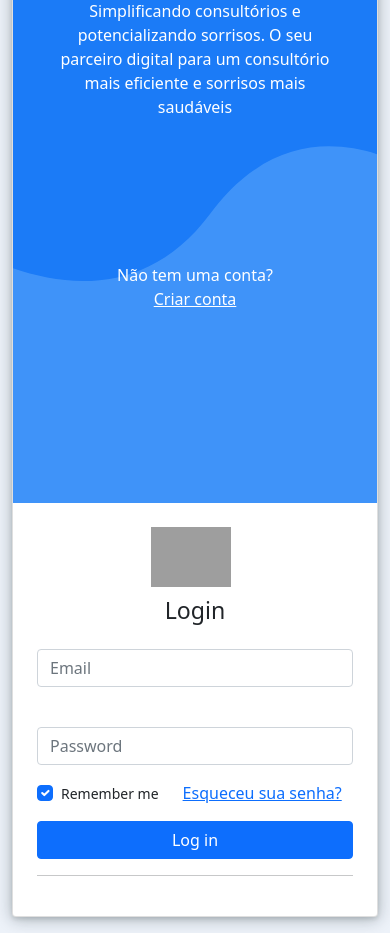
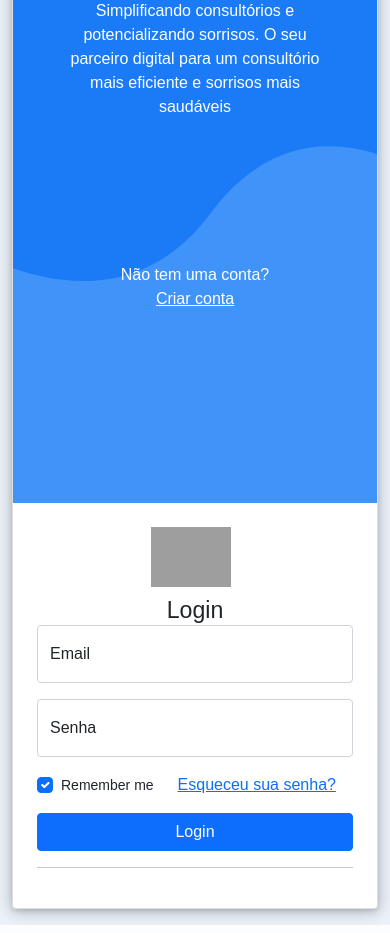
Before and after one commit to Ranierelp/SmileSync, a Django app: page /user/login/ in a window 390 px wide. Shown: the part 331-1264 px from the top of the page. Run offline with Django 5.2, Linux system fonts and the light colour scheme; some libraries are stand-ins or nearby versions; grey boxes are pictures that could not be loaded.

Commit message:
login_view, correlção no models

```diff
--- a/templates/base.html
+++ b/templates/base.html
@@ -8,18 +8,16 @@
     <title>SmileSync</title>
 
     <link rel="stylesheet" href="https://cdnjs.cloudflare.com/ajax/libs/font-awesome/5.15.4/css/all.min.css" />
-    <link rel="stylesheet" href="{% static 'css/odontograma.css' %}" />
     <link rel="stylesheet" href="https://cdn.jsdelivr.net/npm/sweetalert2@10/dist/sweetalert2.min.css">
     <link href="https://cdn.jsdelivr.net/npm/bootstrap@5.1.0/dist/css/bootstrap.min.css" rel="stylesheet" />
-    <link rel="stylesheet" href="{% static 'css/register.css' %}">
-    <link rel="stylesheet" href="{% static 'css/login.css'%}">
+    <link rel="stylesheet" href="{% static 'css/odontograma.css' %}" />
     <script src="https://cdn.jsdelivr.net/npm/sweetalert2@10"></script>
 
 {% block content  %}
 
 {% endblock content  %}
 
-    <script src="{% static "js/odontograma.js" %}"></script>
+    <script src="{% static 'js/odontograma.js' %}"></script>
     <script src="https://cdn.jsdelivr.net/npm/bootstrap@5.1.0/dist/js/bootstrap.bundle.min.js"></script>
 </body>
 </html>
--- a/templates/users/login.html
+++ b/templates/users/login.html
@@ -2,7 +2,9 @@
 {% load static %}
 
 {% block content %}
-
+<head>
+    <link rel="stylesheet" href="{% static 'css/login.css'%}">
+</head>
 <html>
     <body>
         <div class="container-fluid">
@@ -12,7 +14,7 @@
                     <div class="card overflow-hidden bg-body-tertiary rounded">
                         <div class="card-body p-0">
                             <div class="row gx-8 h-100">
-                                <div class="col-md-5 text-center bg-card-gradient left-column" style="padding-bottom: 120px;">
+                                <div class="col-md-6 text-center bg-card-gradient left-column" style="padding-bottom: 120px;">
                                     <div class="position-relative p-4 pb-md-7 ">
                                         <div class="z-1 position-relative">
                                             <img src="{% static 'img/SmileSync_name_logo.svg ' %}" alt="Logo" class="img-fluid">
@@ -35,15 +37,15 @@
                                                 <img src="{% static 'img/logo_dente.svg ' %}" alt="" class="img-fluid" style="max-width: 80px; margin-bottom: 10px; margin-left: -8px;">
                                                 <h3 class="mb-0">Login</h3>
                                             </div>
-                                        <form action="" method="post">
+                                        <form action="{% url "login_view" %}" method="post">
                                             {% csrf_token %}
-                                            <div class="mb-3">
-                                                <label for="email" class="form-label"></label>
-                                                <input type="email" class="form-control" id="email" placeholder="Email" name="email">
+                                            <div class="form-floating mb-3">
+                                                {{form.email}}
+                                                <label for="{{ form.email.id_for_label }}">Email</label>
                                             </div>
-                                            <div class="mb-3">
-                                                <label for="password" class="form-label"></label>
-                                                <input type="password" class="form-control" id="password" placeholder="Password" name="password">
+                                            <div class="form-floating mb-3">
+                                                {{form.password}}
+                                                <label for="{{ form.password.id_for_label }}">Senha</label>
                                             </div>
                                             <div class="mb-3">
                                                 <div class="row align-items-center">
@@ -54,10 +56,12 @@
                                                 </div>
                                             </div>
                                             <div class="mb-3">
-                                                <button class="btn btn-primary w-100" type="submit" name="submit">Log in</button>
+                                                <button class="btn btn-primary w-100" type="submit" name="submit">Login</button>
                                                 <hr>
+                                                </div>
+                                        </form>
                                             </div>
-                                        </form>
+                                        </div>
                                     </div>
                                 </div>
                             </div>
@@ -66,8 +70,20 @@
                 </div>
             </div>
         </div>
-    </div>
-</body>
+    </body>
+    <script>
+        {% if form.errors %}
+          {% for field, errors in form.errors.items %}
+            {% for error in errors %}
+              Swal.fire({
+                icon: 'error',
+                title: 'Oops...',
+                text: '{{ error }}',
+              });
+            {% endfor %}
+          {% endfor %}
+        {% endif %}
+      </script>
 
 {% endblock content %}
 </html>
--- a/templates/users/register.html
+++ b/templates/users/register.html
@@ -2,6 +2,10 @@
 {% load static %}
 
 {% block content %}
+<head>
+    <link rel="stylesheet" href="{% static 'css/register.css' %}">
+</head>
+
 <body>
     <div class="container-fluid">
         <div class="row min-vh-100">
@@ -28,7 +32,7 @@
                             <div class="col-md-6 d-flex flex-center">
                                 <div class="p-4 p-md-5 flex-grow-1">
                                     <h3>Register</h3>
-                                    <form  method="post" action="{% url "clinic_register" %}">
+                                    <form  method="post" action="{% url "clinic_register_view" %}">
                                         {% csrf_token %}
                                         <div class="form-floating mb-3">
                                             {{ form.name_clinic }}
--- a/user/forms.py
+++ b/user/forms.py
@@ -2,6 +2,7 @@ from django import forms
 from .models import CustomUser, Clinic, Dentist
 from django.core.validators import MinLengthValidator
 from . import validations
+from django.contrib.auth.forms import AuthenticationForm
 
 class ClinicRegistrationForm(forms.Form):
     name_clinic = forms.CharField(
@@ -14,6 +15,7 @@ class ClinicRegistrationForm(forms.Form):
     )
     cnpj = forms.CharField(
         label='CNPJ',
+        validators=[validations.cnpj_unique],
         widget=forms.TextInput(attrs={
             'class': 'form-control',
             'placeholder': 'CNPJ'
@@ -62,6 +64,8 @@ class ClinicRegistrationForm(forms.Form):
     def save(self, commit=True):
         user = CustomUser.objects.create_user(
             email=self.cleaned_data['email'],
+            first_name = self.cleaned_data['name_clinic'],
+            phone=self.cleaned_data['phone'],
             password=self.cleaned_data['password'],
         )
         user.type_user = 'C'
@@ -73,3 +77,33 @@ class ClinicRegistrationForm(forms.Form):
         )
 
         return user
+
+class LoginForm(AuthenticationForm):
+    def __init__(self, *args, **kwargs):
+        super(LoginForm, self).__init__(*args, **kwargs)
+        del self.fields['username']
+
+    email = forms.EmailField(
+        label='Email',
+        widget=forms.TextInput(attrs={
+            'class': 'form-control',
+            'placeholder': 'Email'
+        })
+    )
+
+    password = forms.CharField(
+        label='Senha',
+        widget=forms.PasswordInput(attrs={
+            'class': 'form-control',
+            'placeholder': 'Senha'
+        })
+    )
+
+    def clean(self):
+        email = self.cleaned_data['email']
+        password = self.cleaned_data['password']
+        user = CustomUser.objects.filter(email=email).first()
+        if user is None:
+            raise forms.ValidationError('Usuário não encontrado.')
+
+        return self.cleaned_data
--- a/user/models.py
+++ b/user/models.py
@@ -58,17 +58,15 @@ class Clinic(models.Model):
         verbose_name = 'Clinic'
         verbose_name_plural = 'Clinics'
 
-
     def __str__(self):
         return self.user.first_name
 class Dentist(models.Model):
     user = models.OneToOneField(CustomUser, on_delete=models.CASCADE)
     cro = models.CharField(primary_key=True, max_length=15)
-    Clinic = models.ForeignKey(Clinic, on_delete=models.CASCADE)
+    clinic = models.ForeignKey(Clinic, on_delete=models.CASCADE)
 
     def __str__(self):
         return f'{self.user.first_name} | {self.cro}'
-
 
 
 class Company(models.Model):
--- a/user/urls.py
+++ b/user/urls.py
@@ -2,6 +2,6 @@ from django.urls import path
 from . import views
 
 urlpatterns = [
-    path('register/', views.clinic_register, name='clinic_register'),
-    path('login/', views.clinic_login, name='clinic_login'),
+    path('register/', views.clinic_register_view, name='clinic_register_view'),
+    path('login/', views.login_view, name='login_view'),
 ]
--- a/user/validations.py
+++ b/user/validations.py
@@ -1,5 +1,5 @@
 from django.core.exceptions import ValidationError
-from .models import CustomUser
+from .models import CustomUser, Clinic
 from django import forms
 from django.db import IntegrityError
 
@@ -13,3 +13,7 @@ def email_unique(value):
 def validate_password_match(password1, password2):
     if password1 and password2 and password1 != password2:
         raise forms.ValidationError('Senhas Diferentes')
+
+def cnpj_unique(value):
+    if Clinic.objects.filter(cnpj=value).exists():
+        raise ValidationError('Este CNPJ já está em uso. Por favor, escolha outro.')
--- a/user/views.py
+++ b/user/views.py
@@ -1,8 +1,10 @@
 from django.shortcuts import render, redirect
-from django.contrib.auth import login
-from .forms import ClinicRegistrationForm
+from django.contrib.auth import authenticate, login
+from django.core.exceptions import ValidationError
+from .forms import ClinicRegistrationForm, LoginForm
+from django.http import HttpResponse
 
-def clinic_register(request):
+def clinic_register_view(request):
     if request.method == 'POST':
         form = ClinicRegistrationForm(request.POST)
         if form.is_valid():
@@ -15,5 +17,27 @@ def clinic_register(request):
     return render(request, 'users/register.html', context)
 
 
-def clinic_login(request):
-    return render(request, 'users/login.html')
+def login_view(request):
+    if request.method == 'POST':
+        form = LoginForm(data=request.POST)
+        if form.is_valid():
+            email = form.cleaned_data['email']
+            password = form.cleaned_data['password']
+            try:
+                user = authenticate(email=email, password=password)
+                if user is not None:
+                    login(request, user)
+                    return HttpResponse('Usuário autenticado')
+
+                else:
+                    form.add_error(None, 'Email ou senha inválidos')
+
+            except ValidationError as e:
+                form.add_error(None, str(e))
+
+    else:
+        form = LoginForm()
+
+    context = {'form': form}
+
+    return render(request, 'users/login.html', context)
```
Also changed, not shown: SmileSync/settings.py (+15 -14 lines), user/admin.py (+31 -5 lines), user/migrations/0002_rename_clinic_dentist_clinic.py (added).
